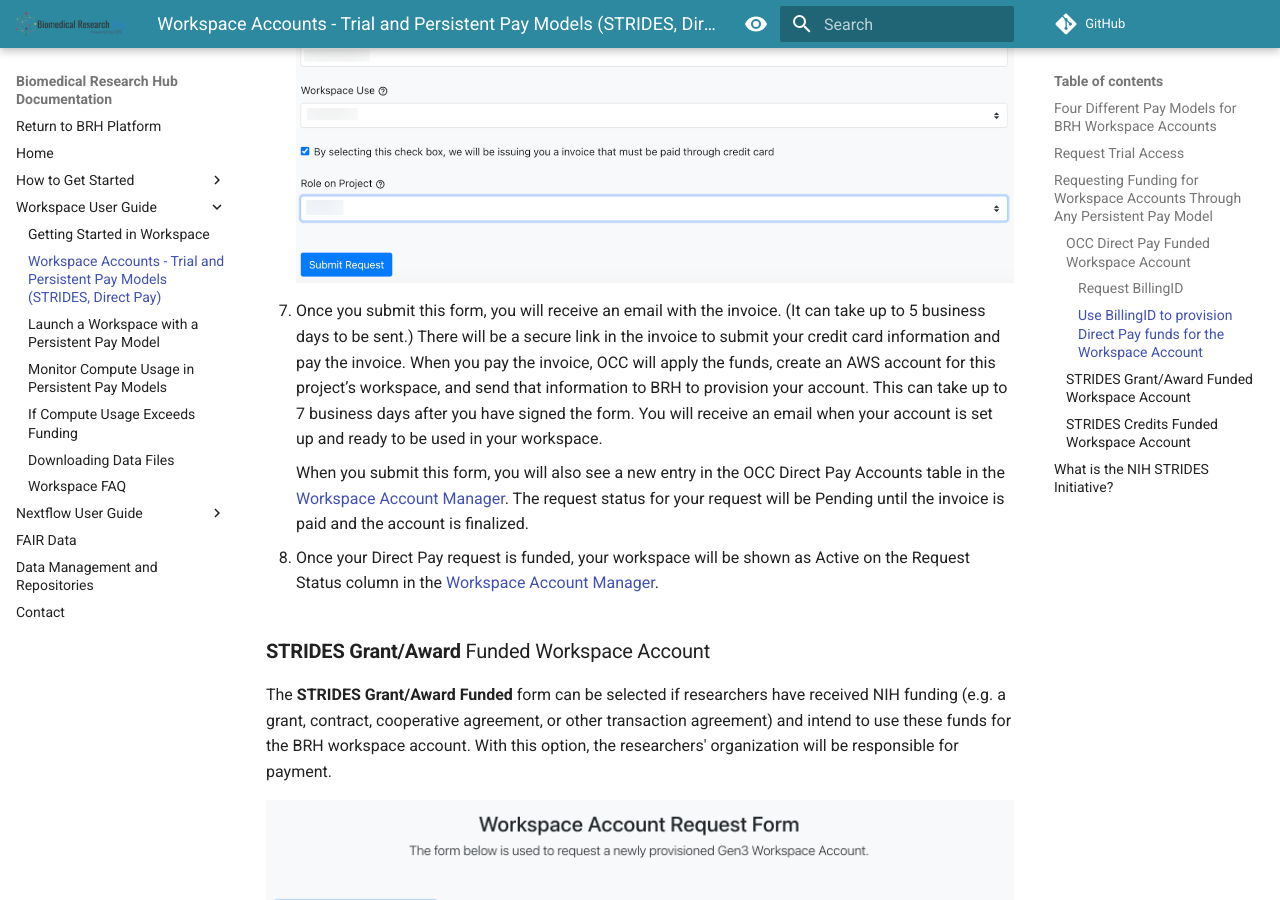
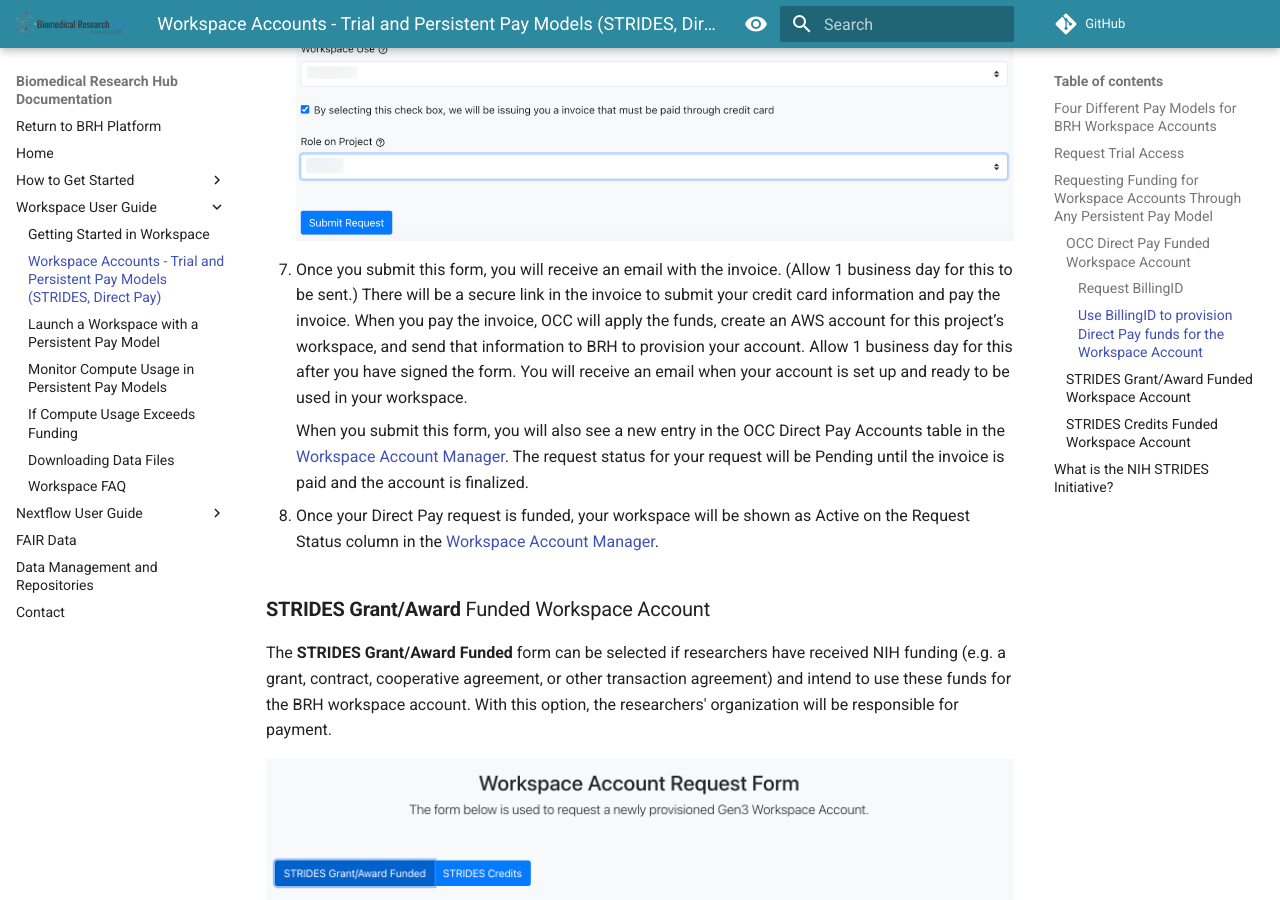
Before and after one commit to uc-cdis/BRH-documentation, an MkDocs documentation site: the page built from docs/13-workspace_accounts.md, in a window 1280 px wide and 900 px high, scrolled down 6015 px. Built offline with MkDocs 1.6.1 and Material for MkDocs 9.7.7, drawn with Linux system fonts in a browser that asks for light colours; comment, search, counter and statistics services are not loaded; some of the changed text lies outside the part shown.

Commit message:
reduce time est for direct pay

```diff
--- a/docs/13-workspace_accounts.md
+++ b/docs/13-workspace_accounts.md
@@ -50,8 +50,6 @@
 
 #### Request BillingID
 
-*Note: It can take up to a month to receive a BillingID if you act promptly to complete each step.*
-
 1. Go to [**https://payments.occ-data.org**][OCC Payment Portal] or click on the Payment Portal link (red arrow below) on the OCC Direct Pay tab for the workspace account request form.
 
       ![Screenshot showing where the OCC Payment Portal link can be found in the OCC Direct Pay form][img Link to pay Portal]
@@ -80,7 +78,7 @@
       If you have any questions or concerns about the terms and conditions, please email [billing@occ-data.org][OCC billing] before you sign.
       >>>
 
-      Once you submit the signed document, it could take up to 5 days to finish processing receipt of the signed document and update your progress tracker. You will receive an email when processing is complete.
+      Once you submit the signed document, allow 1 business day to finish processing receipt of the signed document and update your progress tracker. You will receive an email when processing is complete.
 
       But, you will receive an email quickly confirming that the document has been signed and providing a link to download the signed document for your records. If you do not receive that within 5 minutes (be sure to check your spam folder), please return to the document and verify that you fully signed and submitted the document. Please save the document so you can reference it as needed.
 
@@ -107,7 +105,7 @@
 
        ![OCC Workspace Account Request form on BRH Workspace Account Manager][img Request Direct Pay workspace]
 
-7. Once you submit this form, you will receive an email with the invoice. (It can take up to 5 business days to be sent.) There will be a secure link in the invoice to submit your credit card information and pay the invoice. When you pay the invoice, OCC will apply the funds, create an AWS account for this project’s workspace, and send that information to BRH to provision your account. This can take up to 7 business days after you have signed the form. You will receive an email when your account is set up and ready to be used in your workspace.
+7. Once you submit this form, you will receive an email with the invoice. (Allow 1 business day for this to be sent.) There will be a secure link in the invoice to submit your credit card information and pay the invoice. When you pay the invoice, OCC will apply the funds, create an AWS account for this project’s workspace, and send that information to BRH to provision your account. Allow 1 business day for this after you have signed the form. You will receive an email when your account is set up and ready to be used in your workspace.
 
       When you submit this form, you will also see a new entry in the OCC Direct Pay Accounts table in the [Workspace Account Manager][Workspace Acct Mgr]. The request status for your request will be Pending until the invoice is paid and the account is finalized.
 
```
Also changed, not shown: other parts of docs/13-workspace_accounts.md (+1 -1 lines).
